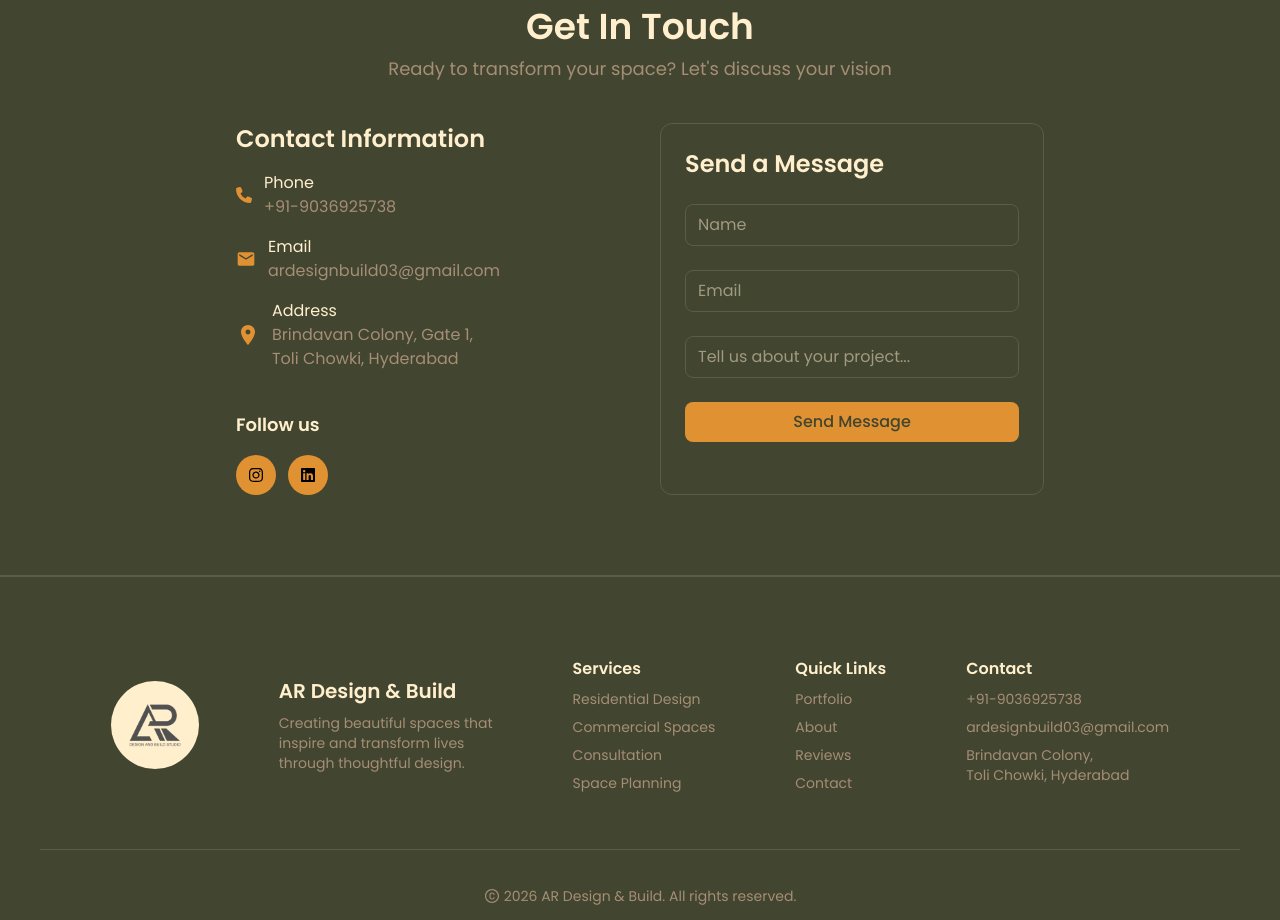
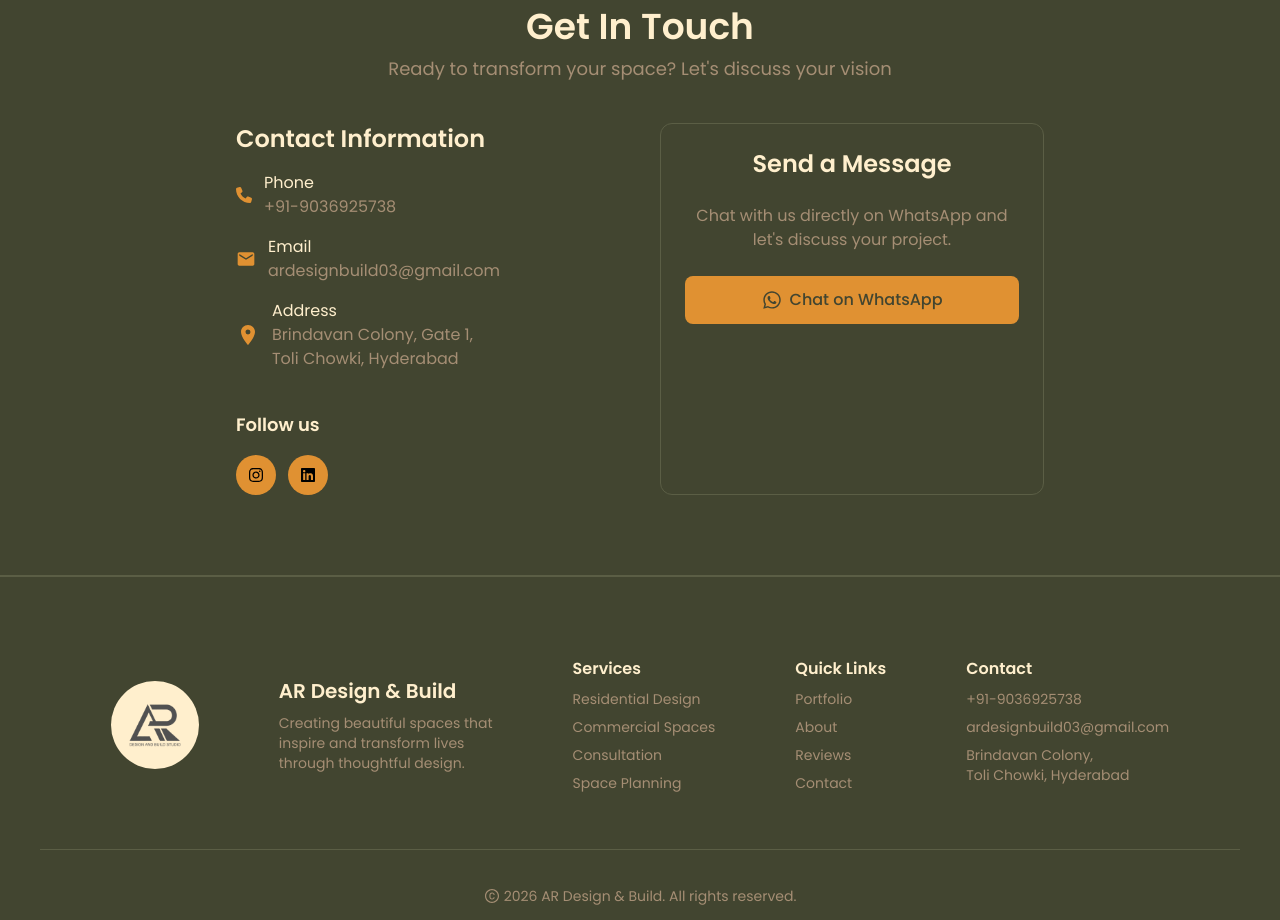
Before and after one commit to arzamansoori/ardesignbuild_website, a React (Vite) app: page / in a window 1280 px wide. Shown: the part 4200-5120 px from the top of the page. Built offline with nearby package versions, Linux system fonts and the light colour scheme.

Commit message:
Use whatsapp as primary communication channel

```diff
--- a/src/components/ContactSection.jsx
+++ b/src/components/ContactSection.jsx
@@ -1,41 +1,8 @@
-import { FaPhone } from "react-icons/fa6";
-import { MdEmail } from "react-icons/md";
-import { MdLocationOn } from "react-icons/md";
-import { FaInstagram } from "react-icons/fa6";
-import { FaLinkedin } from "react-icons/fa6";
-import { useState } from "react";
-import { PHONE_NUMBER, EMAIL, INSTAGRAM_URL, LINKEDIN_URL, BUSINESS_NAME } from "../utils/constants";
+import { FaPhone, FaInstagram, FaLinkedin, FaWhatsapp } from "react-icons/fa6";
+import { MdEmail, MdLocationOn } from "react-icons/md";
+import { PHONE_NUMBER, EMAIL, INSTAGRAM_URL, LINKEDIN_URL, WHATSAPP_LINK } from "../utils/constants";
 
 const ContactSection = () => {
-  const [formData, setFormData] = useState({
-    name: "",
-    email: "",
-    projectDetails: ""
-  })
-
-  const handleChange = (e) => {
-    setFormData({...formData, [e.target.name]: e.target.value})
-  }
-
-  const handleSubmit = (e) => {
-    e.preventDefault();
-
-    const to = EMAIL
-    const subject = `New Project Inquiry from ${formData.name}`;
-    const body = `Hi ${BUSINESS_NAME} Studio,
-
-Project Details: ${formData.projectDetails}
-
-Thanks,
-${formData.name}`;
-
-      const gmailLink = `https://mail.google.com/mail/?view=cm&fs=1&to=${encodeURIComponent(
-        to
-      )}&su=${encodeURIComponent(subject)}&body=${encodeURIComponent(body)}`;
-
-      window.open(gmailLink, "_blank");
-    };
-
   return (
     <div id="contact">
       <div className="section-top mb-20">
@@ -111,55 +78,21 @@ ${formData.name}`;
             </div>
           </div>
 
-          {/* Message form */}
-          <div className="border border-line rounded-xl p-6 w-96">
-            <h3 className="text-cream text-2xl font-semibold pb-6">Send a Message</h3>
-            <form onSubmit={handleSubmit} className="flex flex-col gap-6">
-              <div>
-                <input
-                  type="text"
-                  id="name"
-                  name="name"
-                  placeholder="Name"
-                  value={formData.name}
-                  onChange={handleChange}
-                  className="input-field"
-                  required
-                />
-              </div>
-
-              <div>
-                <input
-                  type="text"
-                  id="email"
-                  name="email"
-                  value={formData.email}
-                  onChange={handleChange}
-                  placeholder="Email"
-                  className="input-field"
-                  required
-                />
-              </div>
-
-              <div>
-                <input
-                  type="text"
-                  id="projectDetails"
-                  name="projectDetails"
-                  value={formData.projectDetails}
-                  onChange={handleChange}
-                  placeholder="Tell us about your project..."
-                  className="input-field"
-                  required
-                />
-              </div>
-
-              <button
-                type="submit"
-                className="px-2 py-2 bg-accent text-surface font-medium rounded-lg cursor-pointer">
-                  Send Message
-              </button>
-            </form>
+          {/* WhatsApp CTA */}
+          <div className="border border-line rounded-xl p-6 w-96 flex flex-col items-center text-center gap-6">
+            <h3 className="text-cream text-2xl font-semibold">Send a Message</h3>
+            <p className="text-muted">
+              Chat with us directly on WhatsApp and let's discuss your project.
+            </p>
+            <a
+              href={WHATSAPP_LINK}
+              target="_blank"
+              rel="noopener noreferrer"
+              className="flex items-center justify-center gap-2 w-full px-2 py-3 bg-accent text-surface font-medium rounded-lg cursor-pointer"
+            >
+              <FaWhatsapp className="text-xl" />
+              Chat on WhatsApp
+            </a>
           </div>
         </div>
 
--- a/src/utils/constants.js
+++ b/src/utils/constants.js
@@ -42,6 +42,9 @@ export const BUSINESS_NAME = "AR Design & Build"
 export const SITE_URL = "https://ardesignbuild.in"
 
 export const PHONE_NUMBER = "+91-9036925738"
+export const WHATSAPP_NUMBER = "919036925738"
+export const WHATSAPP_MESSAGE = "Hi, I'd like to discuss a project."
+export const WHATSAPP_LINK = `https://wa.me/${WHATSAPP_NUMBER}?text=${encodeURIComponent(WHATSAPP_MESSAGE)}`
 export const EMAIL = "ardesignbuild03@gmail.com"
 export const INSTAGRAM_URL = "https://www.instagram.com/ardesign_build03/"
 export const LINKEDIN_URL = "https://www.linkedin.com/company/ardesignbuildstudio/"
```
Also changed, not shown: 1 other file (tests, documents, lock files or other folders).
